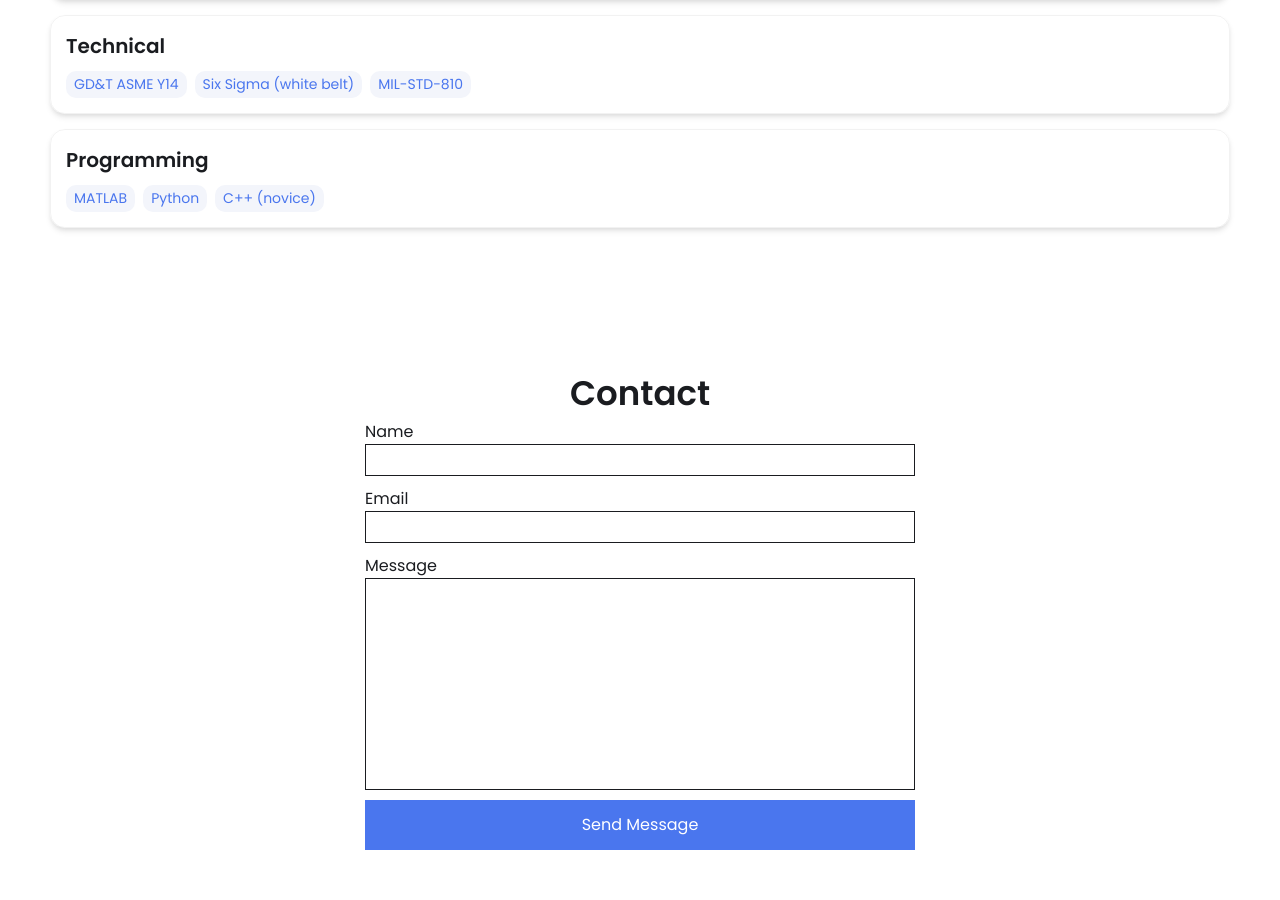
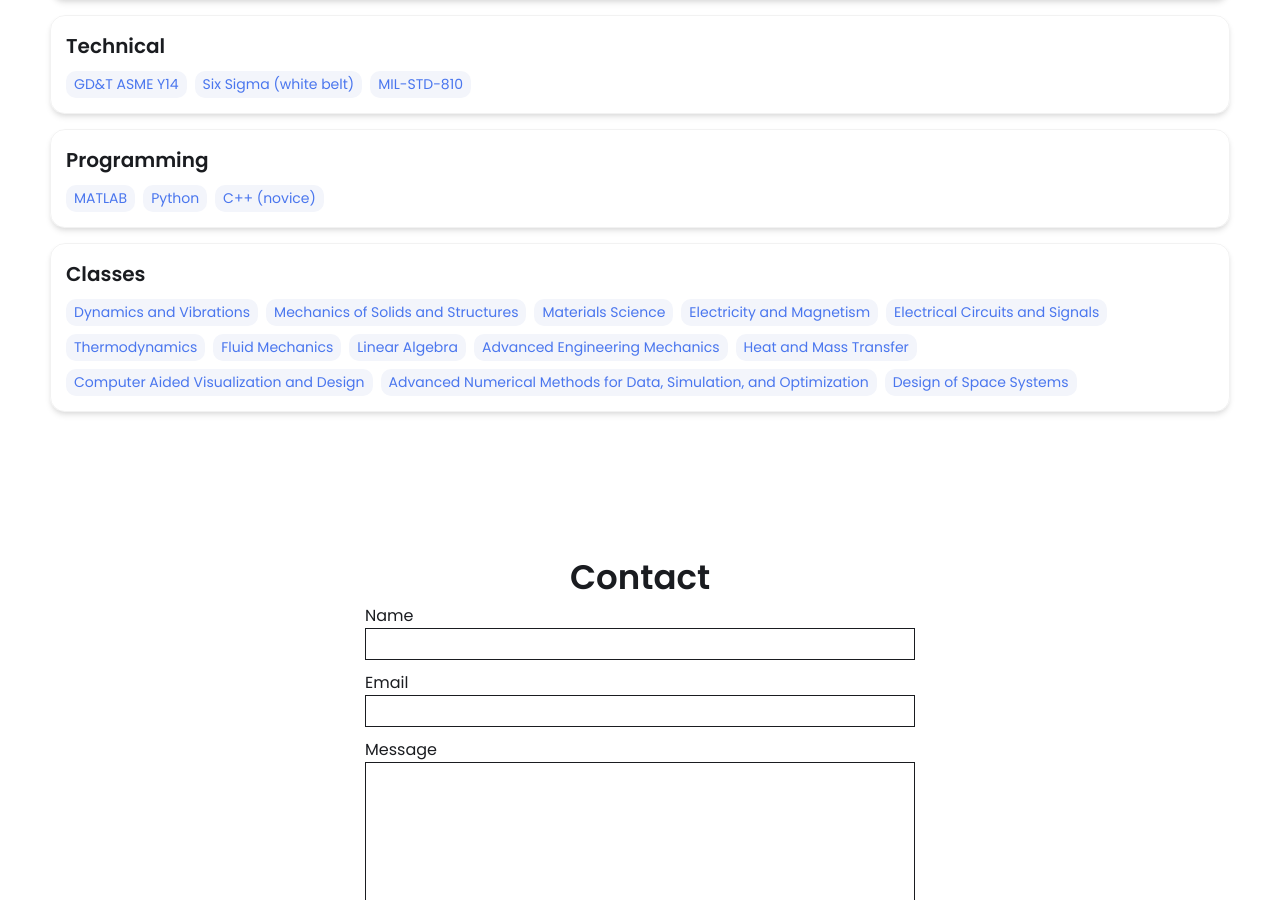
Before and after one commit to delaneyseligmann/delaneyseligmann.github.io, a Jekyll site: the page built from index.html, in a window 1280 px wide and 900 px high, scrolled down 3090 px. Built offline with Jekyll 4.4.1, drawn with Linux system fonts in a browser that asks for light colours.

Commit message:
Update _config.yml

```diff
--- a/_config.yml
+++ b/_config.yml
@@ -69,7 +69,21 @@ skills:
     - MATLAB
     - Python
     - C++ (novice)
-
+  - category: Classes
+    tools:
+    - Dynamics and Vibrations
+    - Mechanics of Solids and Structures
+    - Materials Science
+    - Electricity and Magnetism
+    - Electrical Circuits and Signals
+    - Thermodynamics
+    - Fluid Mechanics
+    - Linear Algebra
+    - Advanced Engineering Mechanics
+    - Heat and Mass Transfer
+    - Computer Aided Visualization and Design
+    - Advanced Numerical Methods for Data, Simulation, and Optimization
+    - Design of Space Systems
 
 # Contact Form Setup. Setup an account and copy over the key. When someone fills out the form, it will be received in your email.
 formspree-key: xojqnobr
```
